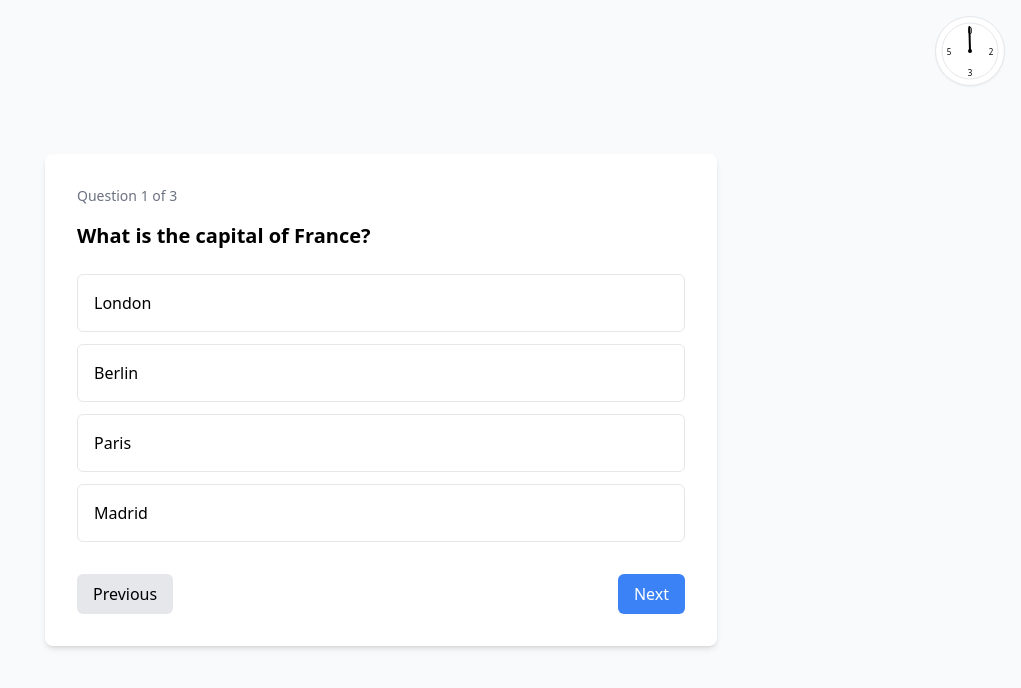
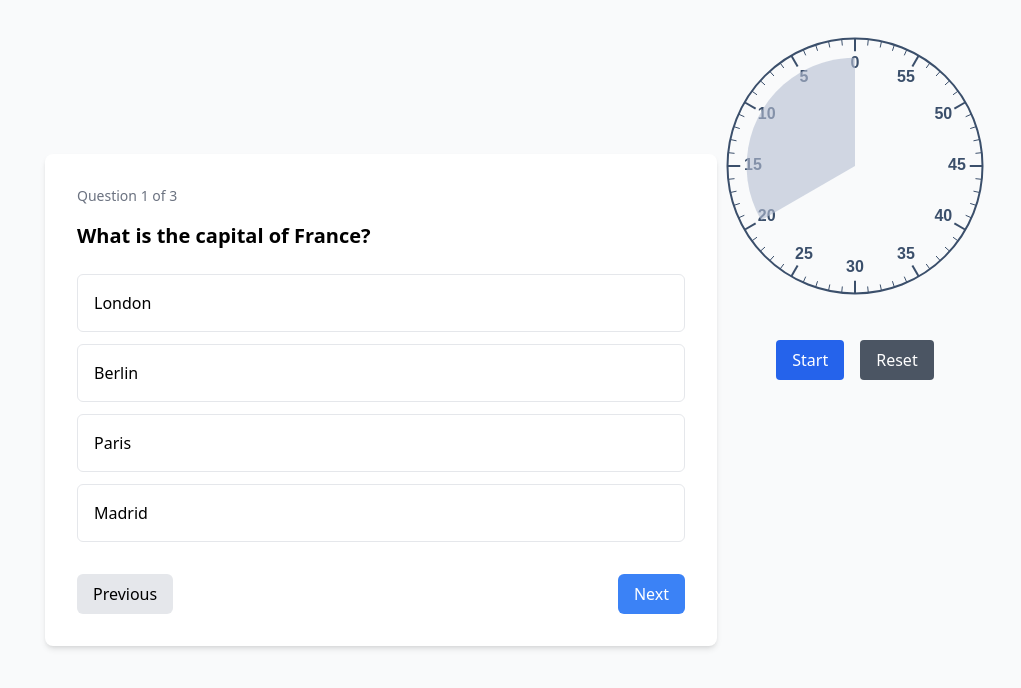
Before and after one commit to Naiadis/timer-quiz, a Next.js app: page /quiz/analogue-timer in a window 1280 px wide. Shown: the top 688 px of the page, without its empty margins (259-1280 px from the left). Built offline with nearby package versions, Linux system fonts and the light colour scheme.

Commit message:
analogue timer updated
new code provided with countdown

```diff
--- a/components/analogue-timer.tsx
+++ b/components/analogue-timer.tsx
@@ -1,67 +1,157 @@
 "use client"
 
-import { useState, useEffect } from "react"
+import { useEffect, useRef, useState } from "react"
 
-interface AnalogueTimerProps {
-  duration: number // in seconds
-}
+const TIMER_DURATION = 20 * 60 // 20 minutes in seconds
 
-export default function AnalogueTimer({ duration }: AnalogueTimerProps) {
-  const [timeLeft, setTimeLeft] = useState(duration)
-  const size = 60 // size of the clock in pixels
-  const radius = size / 2
-  const center = radius
-  const totalMinutes = Math.ceil(duration / 60)
+export default function AnalogTimer() {
+  const canvasRef = useRef(null)
+  const [timeRemaining, setTimeRemaining] = useState(TIMER_DURATION)
+  const [isRunning, setIsRunning] = useState(false)
+  const timerRef = useRef(null)
+
+  const startTimer = () => {
+    if (!isRunning) {
+      setIsRunning(true)
+      timerRef.current = setInterval(() => {
+        setTimeRemaining((prev) => {
+          if (prev <= 1) {
+            clearInterval(timerRef.current)
+            setIsRunning(false)
+            return 0
+          }
+          return prev - 1
+        })
+      }, 1000)
+    }
+  }
+
+  const resetTimer = () => {
+    if (timerRef.current) {
+      clearInterval(timerRef.current)
+    }
+    setTimeRemaining(TIMER_DURATION)
+    setIsRunning(false)
+  }
 
   useEffect(() => {
-    if (timeLeft <= 0) return
+    const canvas = canvasRef.current
+    if (!canvas) return
 
-    const timer = setInterval(() => {
-      setTimeLeft((prev) => prev - 1)
-    }, 1000)
+    const ctx = canvas.getContext("2d")
+    if (!ctx) return
 
-    return () => clearInterval(timer)
-  }, [timeLeft])
+    // Set canvas dimensions with higher resolution
+    const dpr = window.devicePixelRatio || 1
+    const rect = canvas.getBoundingClientRect()
+    canvas.width = rect.width * dpr
+    canvas.height = rect.height * dpr
+    ctx.scale(dpr, dpr)
 
-  // Calculate the angle for the hand based on time left
-  const angle = (timeLeft / duration) * 360
+    canvas.style.width = `${rect.width}px`
+    canvas.style.height = `${rect.height}px`
 
-  // Calculate the coordinates for the hand
-  const handX = center + radius * 0.8 * Math.sin((angle * Math.PI) / 180)
-  const handY = center - radius * 0.8 * Math.cos((angle * Math.PI) / 180)
+    const centerX = rect.width / 2
+    const centerY = rect.height / 2
+    const radius = Math.min(centerX, centerY) * 0.85
 
-  // Generate clock numbers (simplified)
-  const clockNumbers = []
-  for (let i = 0; i < 4; i++) {
-    const numberAngle = (i * 90 * Math.PI) / 180
-    const numberX = center + radius * 0.7 * Math.sin(numberAngle)
-    const numberY = center - radius * 0.7 * Math.cos(numberAngle)
+    // Clear canvas
+    ctx.clearRect(0, 0, canvas.width, canvas.height)
 
-    // Convert clock position to minutes (for a 20-minute clock)
-    const minuteValue = Math.round((i / 12) * totalMinutes)
+    // Draw outer circle
+    ctx.beginPath()
+    ctx.arc(centerX, centerY, radius, 0, Math.PI * 2)
+    ctx.strokeStyle = "#3b4f6b"
+    ctx.lineWidth = 2
+    ctx.stroke()
 
-    clockNumbers.push(
-      <text key={i} x={numberX} y={numberY + 4} textAnchor="middle" fontSize="8">
-        {minuteValue}
-      </text>,
-    )
-  }
+    // Draw minute markers and numbers
+    ctx.font = "bold 16px Arial"
+    ctx.textAlign = "center"
+    ctx.textBaseline = "middle"
+    ctx.fillStyle = "#3b4f6b"
+
+    for (let i = 0; i < 60; i++) {
+      const angle = (Math.PI * 2 * i) / 60 - Math.PI / 2
+      const x1 = centerX + Math.cos(angle) * radius
+      const y1 = centerY + Math.sin(angle) * radius
+
+      if (i % 5 === 0) {
+        // Draw numbers with swapped positions
+        const numberX = centerX + Math.cos(angle) * (radius * 0.8)
+        const numberY = centerY + Math.sin(angle) * (radius * 0.8)
+
+        // Determine the swapped number
+        let displayNumber = i
+        if (i !== 0 && i !== 30) {
+          displayNumber = (60 - i) % 60
+        }
+
+        ctx.fillText(displayNumber.toString(), numberX, numberY)
+
+        // Longer tick for 5-minute intervals
+        const x2 = centerX + Math.cos(angle) * (radius * 0.9)
+        const y2 = centerY + Math.sin(angle) * (radius * 0.9)
+
+        ctx.beginPath()
+        ctx.moveTo(x2, y2)
+        ctx.lineTo(x1, y1)
+        ctx.lineWidth = 2
+        ctx.stroke()
+      } else {
+        // Shorter tick for 1-minute intervals
+        const x2 = centerX + Math.cos(angle) * (radius * 0.95)
+        const y2 = centerY + Math.sin(angle) * (radius * 0.95)
+
+        ctx.beginPath()
+        ctx.moveTo(x2, y2)
+        ctx.lineTo(x1, y1)
+        ctx.lineWidth = 1
+        ctx.stroke()
+      }
+    }
+
+    // Calculate angles for the pie
+    const fixedStartAngle = (Math.PI * 2 * 40) / 60 - Math.PI / 2 // 40-minute mark
+    const endAngle = -Math.PI / 2 // 0-minute mark (top)
+
+    // Calculate the current start angle based on time remaining
+    const progress = 1 - (timeRemaining / TIMER_DURATION) // 0.0 at start, 1.0 at end
+
+    // As time passes, this progressively moves the start angle from 40-minute mark toward 0-minute mark
+    const currentStartAngle = fixedStartAngle + progress * ((endAngle + Math.PI * 2) - fixedStartAngle)
+
+    // Draw the pie (filled area)
+    ctx.beginPath()
+    ctx.moveTo(centerX, centerY)
+    ctx.arc(centerX, centerY, radius * 0.85, currentStartAngle, endAngle + Math.PI * 2)
+    ctx.lineTo(centerX, centerY)
+    ctx.closePath()
+    ctx.fillStyle = "rgba(180, 190, 210, 0.6)"
+    ctx.fill()
+
+  }, [timeRemaining])
 
   return (
-    <div className="bg-white border border-gray-200 rounded-full p-1 shadow-sm">
-      <svg width={size} height={size} viewBox={`0 0 ${size} ${size}`}>
-        {/* Clock face */}
-        <circle cx={center} cy={center} r={radius - 2} fill="white" stroke="#e5e7eb" strokeWidth="1" />
-
-        {/* Clock numbers */}
-        {clockNumbers}
-
-        {/* Clock hand */}
-        <line x1={center} y1={center} x2={handX} y2={handY} stroke="black" strokeWidth="2" strokeLinecap="round" />
-
-        {/* Center dot */}
-        <circle cx={center} cy={center} r="2" fill="black" />
-      </svg>
+    <div className="flex flex-col items-center">
+      <div className="relative w-full aspect-square">
+        <canvas ref={canvasRef} className="w-full h-full" />
+      </div>
+      <div className="mt-6 flex space-x-4">
+        <button
+          onClick={startTimer}
+          disabled={isRunning}
+          className="px-4 py-2 bg-blue-600 text-white rounded disabled:bg-blue-300"
+        >
+          Start
+        </button>
+        <button
+          onClick={resetTimer}
+          className="px-4 py-2 bg-gray-600 text-white rounded"
+        >
+          Reset
+        </button>
+      </div>
     </div>
   )
 }
```
